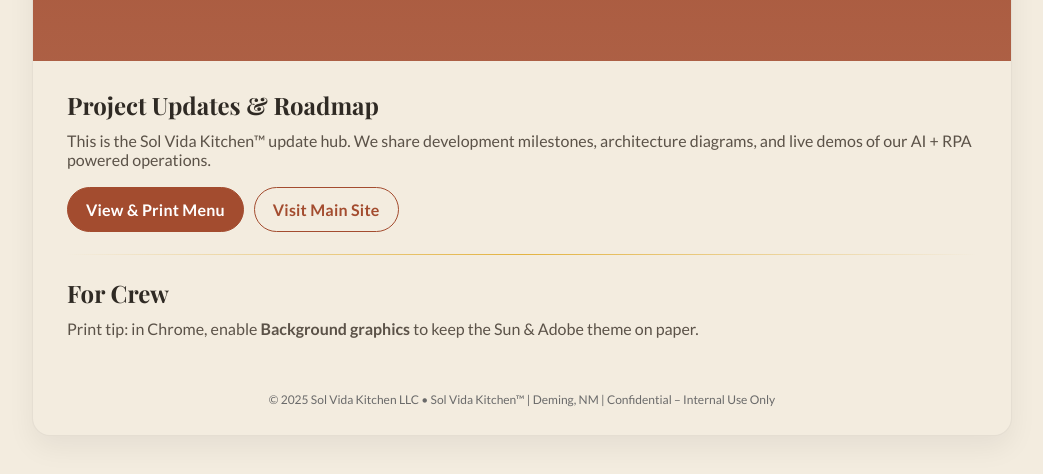
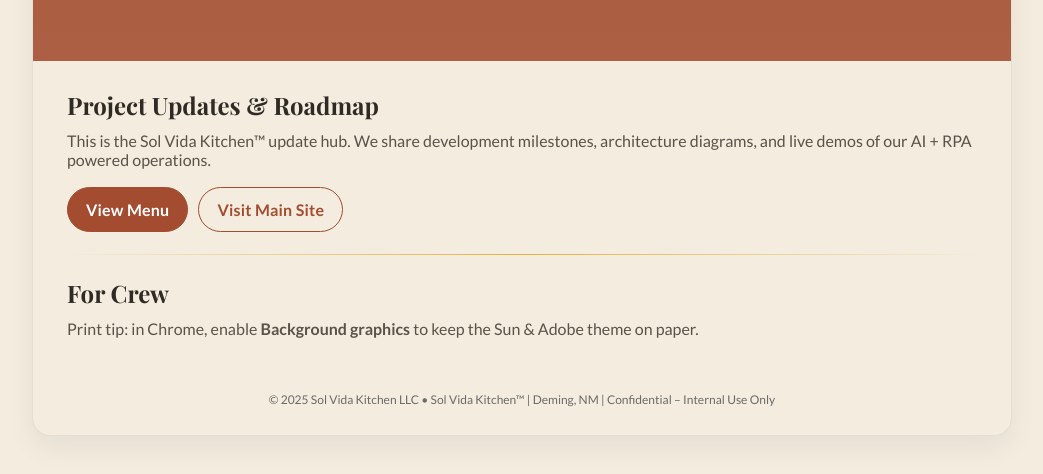
Before and after one commit to mrobinson102/solvidakitchen.app, a plain HTML site: page index.html in a window 1280 px wide. Shown: the part 320-794 px from the top of the page, without its empty margins (118-1161 px from the left). Drawn offline with nearby package versions, Linux system fonts and the light colour scheme.

Commit message:
Update index.html

```diff
--- a/index.html
+++ b/index.html
@@ -69,7 +69,8 @@ background: url("/docs/assets/sol-vida-logo.png") center/cover no-repeat;
       </p>
 
       <div class="cta">
-        <a class="btn" href="/docs/menu.html">View & Print Menu</a>
+        <a class="btn" href="/docs/menu-public.html">View Menu</a>
+
 
         <a class="btn alt" href="https://solvidakitchen.com" target="_blank" rel="noopener">Visit Main Site</a>
       </div>
```
